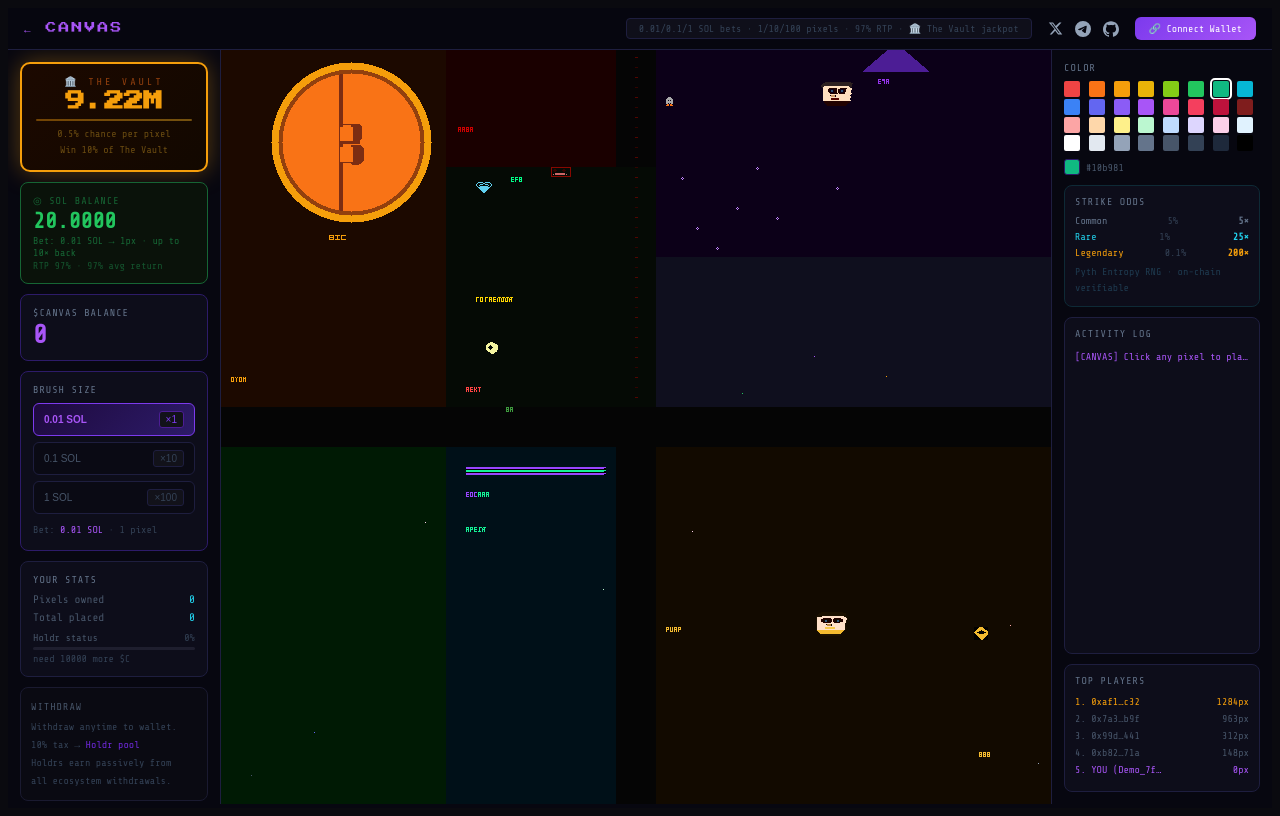
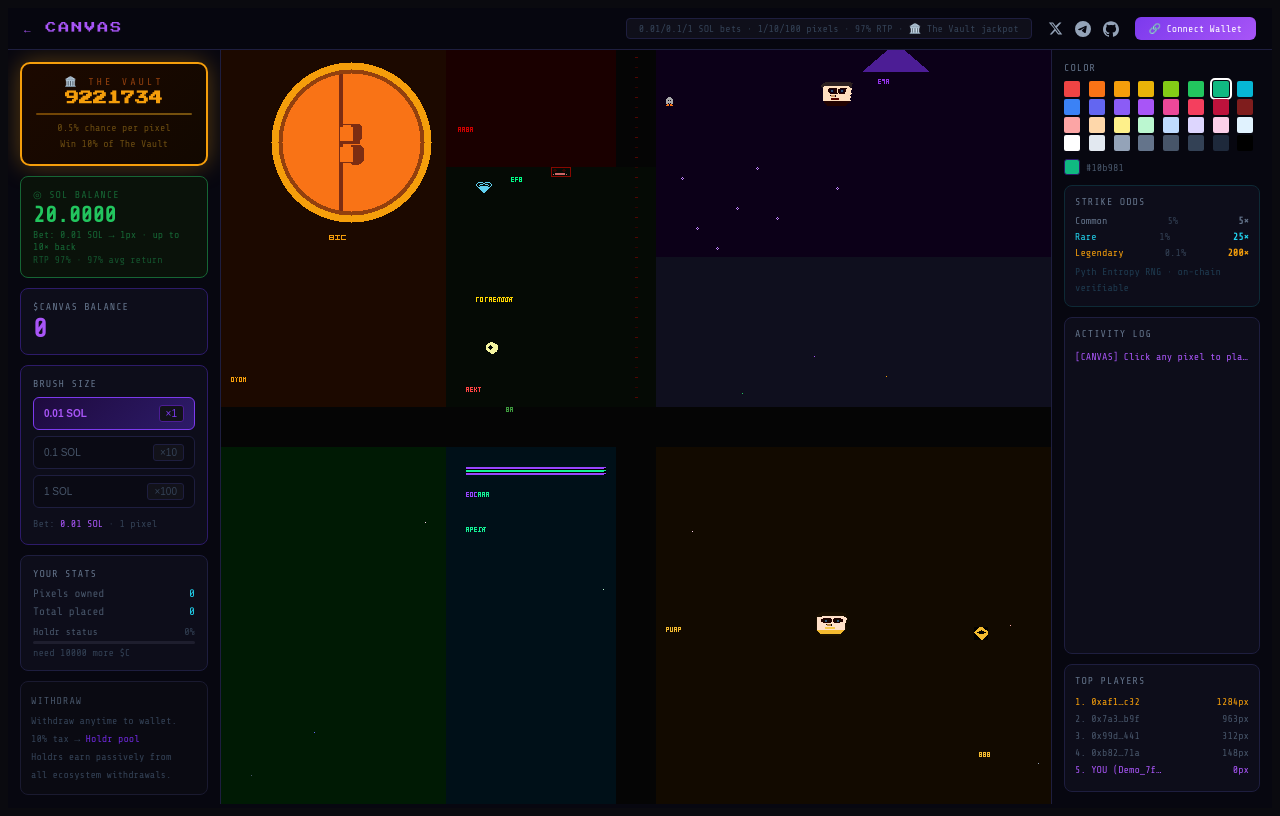
Before and after one commit to alnany/canvas, a Next.js app: page /play in a window 1280 px wide. Built offline with nearby package versions, Linux system fonts and the light colour scheme.

Commit message:
vault: show full number (no compact), 14px font to fit frame

```diff
--- a/app/play/page.tsx
+++ b/app/play/page.tsx
@@ -623,9 +623,9 @@ export default function Play() {
             `}</style>
             <div style={{fontSize:10,letterSpacing:3,color:"#92400e",marginBottom:4}}>🏛️ THE VAULT</div>
             <div style={{
-              fontSize:20,fontWeight:"bold",color:"#f59e0b",lineHeight:1,
-              fontFamily:"'Press Start 2P',monospace",letterSpacing:-0.5,
-            }}>{fmtCompact(bucket)}</div>
+              fontSize:14,fontWeight:"bold",color:"#f59e0b",lineHeight:1,
+              fontFamily:"'Press Start 2P',monospace",letterSpacing:0,wordBreak:"break-all",
+            }}>{String(Math.floor(bucket))}</div>
             <div style={{marginTop:8,height:2,background:"#1c0900",borderRadius:1}}>
               <div style={{height:"100%",background:"linear-gradient(90deg,#f59e0b,#fbbf24)",width:"100%",borderRadius:1,opacity:0.4}}/>
             </div>
```
